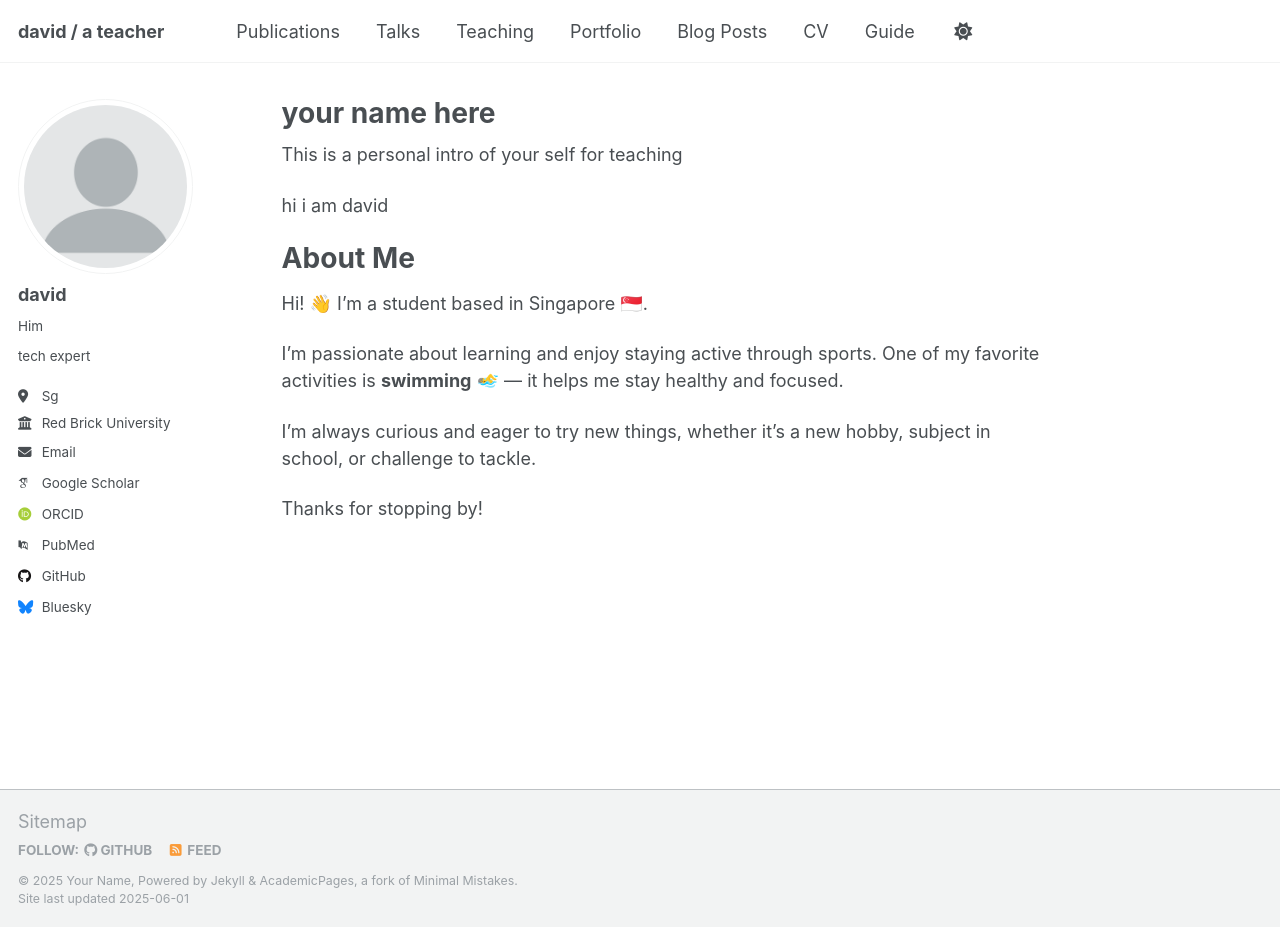
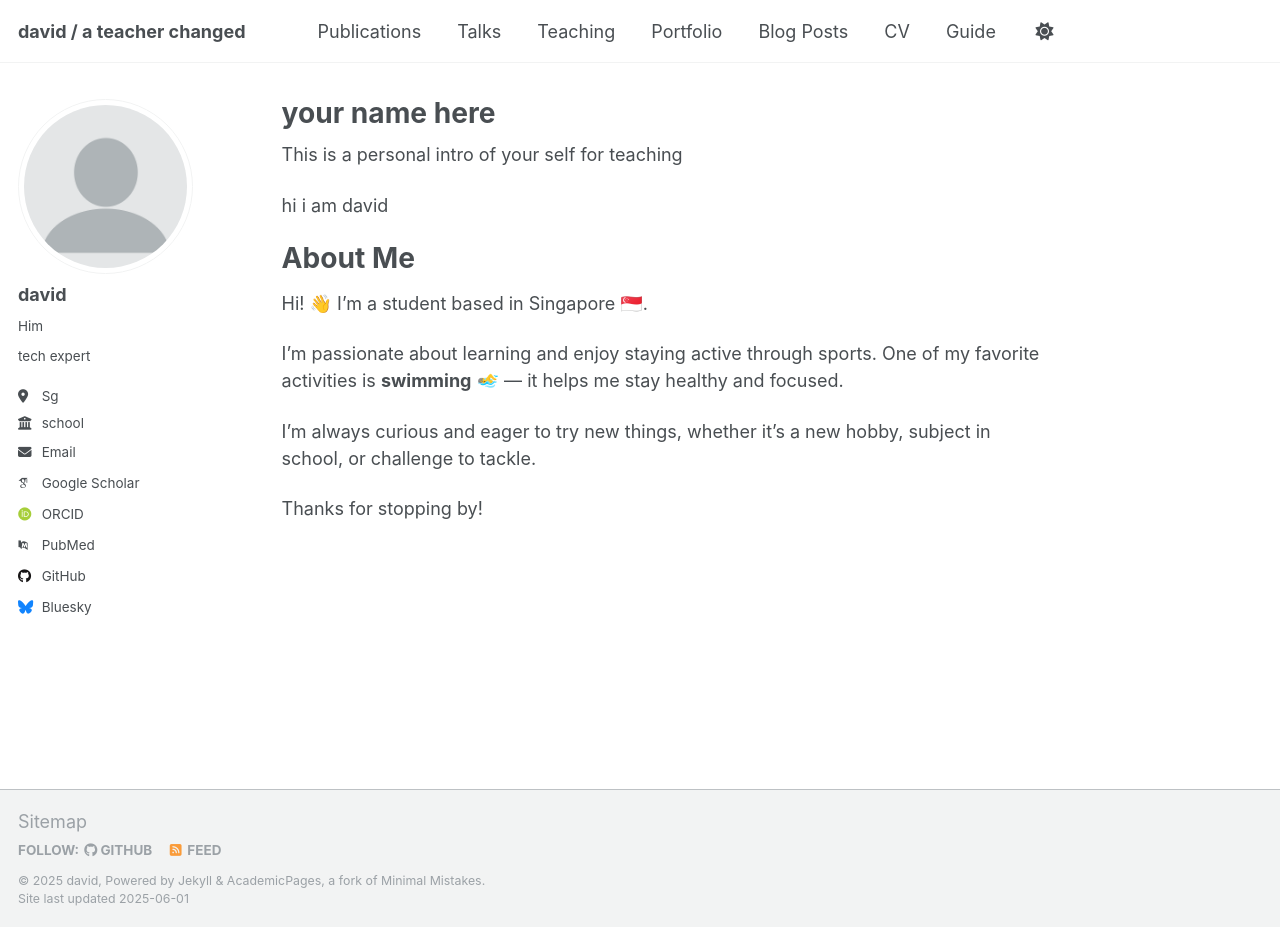
Before and after one commit to daviddhc20120601fudan/academicpages, a Jekyll site: the page built from _pages/about.md, in a window 1280 px wide and 927 px high. Built offline with Jekyll 4.4.1, drawn with Linux system fonts in a browser that asks for light colours; some web fonts are replaced.

Commit message:
Update _config.yml

```diff
--- a/_config.yml
+++ b/_config.yml
@@ -9,9 +9,9 @@
 # Basic Site Settings
 locale                   : "en-US"
 site_theme               : "default"
-title                    : "david / a teacher"
+title                    : "david / a teacher changed"
 title_separator          : "-"
-name                     : &name "Your Name"
+name                     : &name "david"
 description              : &description "personal description"
 url                      : https://academicpages.github.io # the base hostname & protocol for your site e.g. "https://[your GitHub username].github.io" or if you already have some other page hosted on Github then use "https://[your GitHub username].github.io/[Your Repo Name]"
 baseurl                  : "" # the subpath of your site, e.g. "/blog"
@@ -27,7 +27,7 @@ author:
   pronouns         : "Him"
   bio              : "tech expert"
   location         : "Sg"
-  employer         : "Red Brick University"
+  employer         : "school"
   uri              : # URL
   email            : "none@example.org"
 
```
